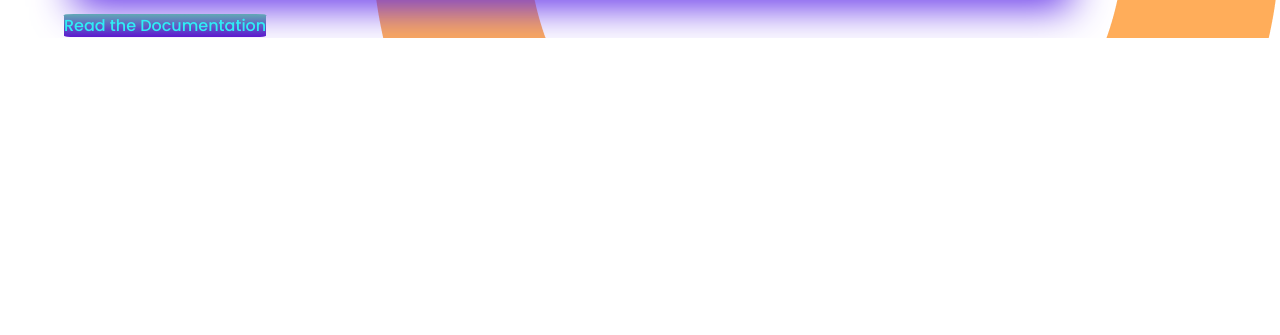
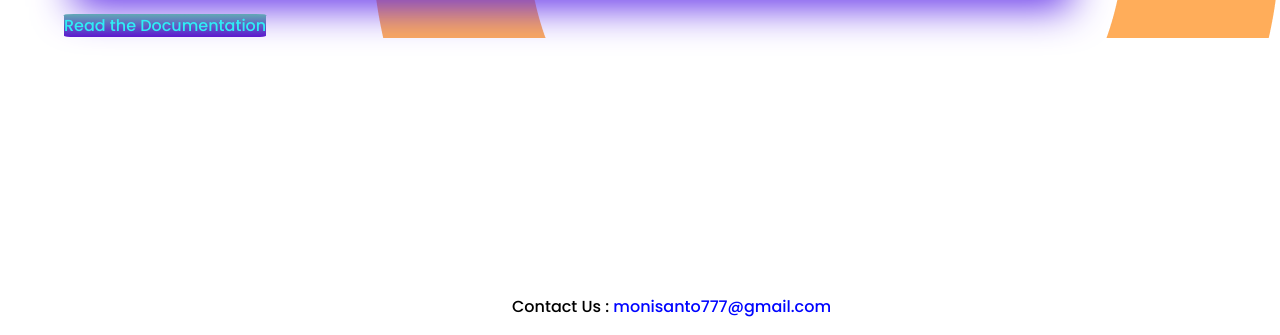
Before and after one commit to MONISANTO/mission-2022, a plain HTML site: page index.html in a window 1280 px wide. Shown: the part 2614-2949 px from the top of the page. Before the commit the page ends 2652 px from the top, so only its background shows below. Drawn offline with Linux system fonts and the light colour scheme.

Commit message:
footer-added

```diff
--- a/index.html
+++ b/index.html
@@ -99,6 +99,14 @@
         </div>
     </section>
 
+    <section class="section-6">
+
+    </section>
+
+    <footer class="footer">
+        <p>Contact Us : <span class="e-mail"> monisanto777@gmail.com</span> </p>
+    </footer>
+
 
 </body>
 
--- a/style.css
+++ b/style.css
@@ -172,3 +172,16 @@ margin-top: 10%;
     border-radius: 1%;
     box-shadow: 10px 10px 40px rgb(91, 39, 233);
 }
+
+.section-6{
+    background-color: darkturquoise;
+    font-family: sans-serif;
+}
+
+.footer{
+    padding-left: 40%;
+    margin-top: 20%;
+}
+.e-mail{
+    color: rgb(0, 4, 255);
+}
```
